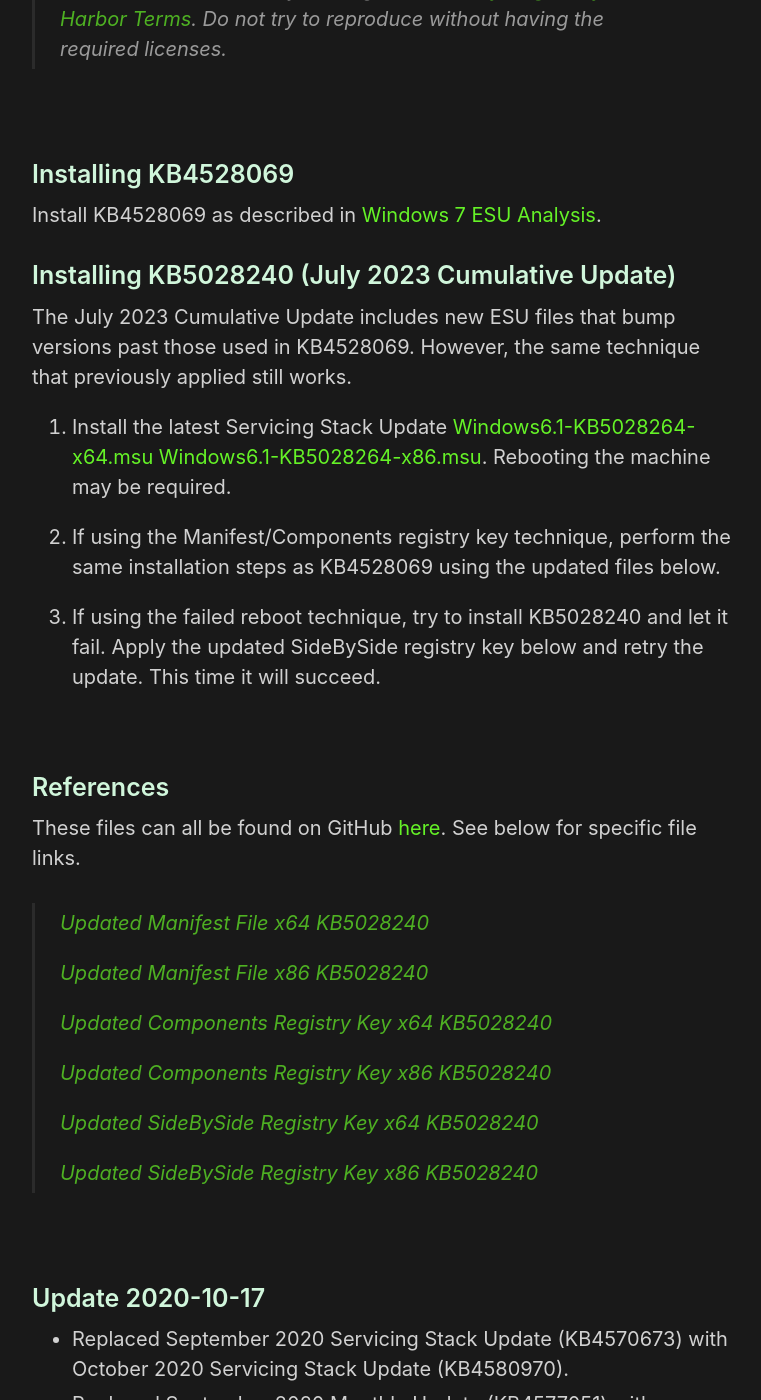
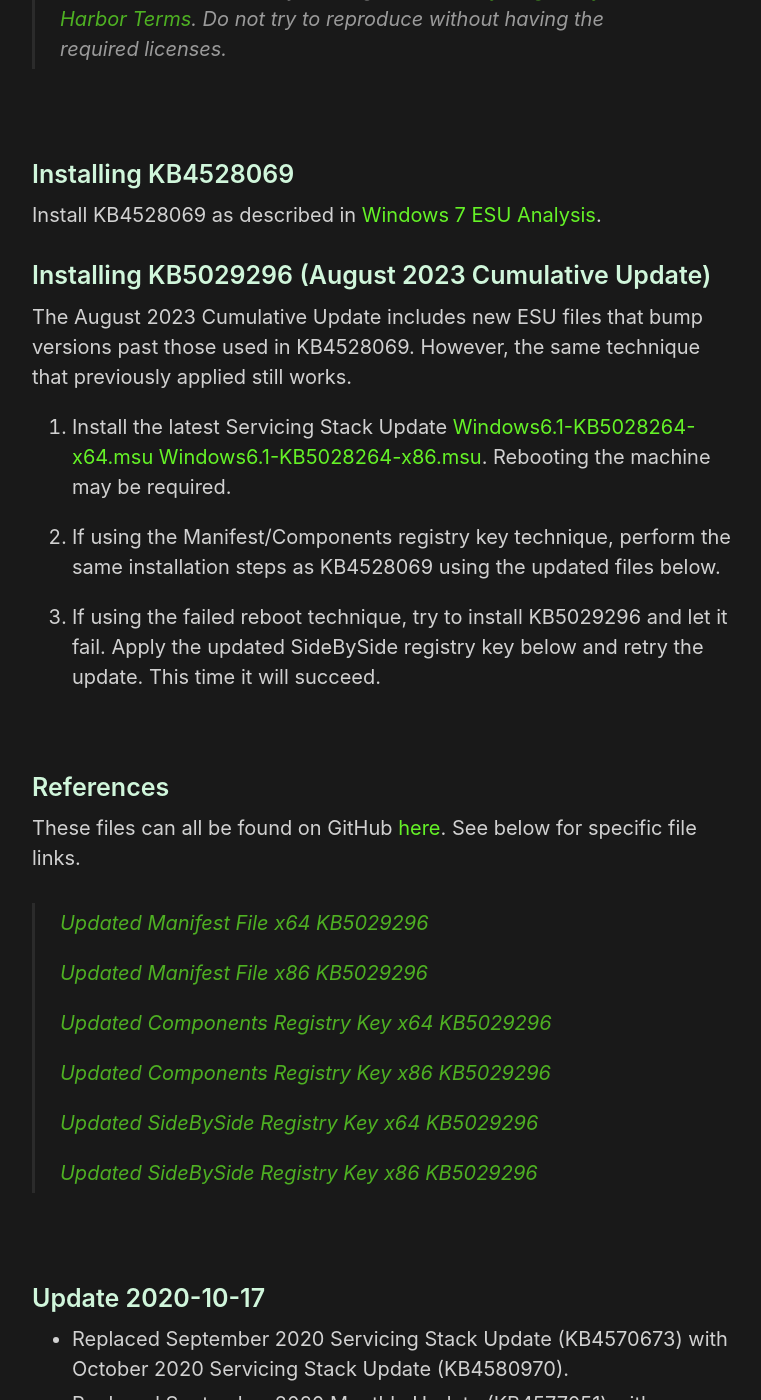
Before and after one commit to HackAndPwn/HackAndPwn.github.io, a Jekyll site: the page built from _posts/2020-09-12-windows-7-esu-analysis-updates.md, in a window 1280 px wide and 1400 px high, scrolled down 731 px. Shown: the whole window, without its empty margins (258-1019 px from the left). Built offline with Jekyll 4.4.1, drawn with Linux system fonts in a browser that asks for light colours; some of the changed text lies outside the part shown.

Commit message:
august 2023 updates

```diff
--- a/_posts/2020-09-12-windows-7-esu-analysis-updates.md
+++ b/_posts/2020-09-12-windows-7-esu-analysis-updates.md
@@ -19,15 +19,15 @@
 
 Install KB4528069 as described in [Windows 7 ESU Analysis](https://hackandpwn.com/windows-7-esu-analysis).
 
-### Installing KB5028240 (July 2023 Cumulative Update)
+### Installing KB5029296 (August 2023 Cumulative Update)
 
-The July 2023 Cumulative Update includes new ESU files that bump versions past those used in KB4528069.  However, the same technique that previously applied still works.
+The August 2023 Cumulative Update includes new ESU files that bump versions past those used in KB4528069.  However, the same technique that previously applied still works.
 
 1. Install the latest Servicing Stack Update [Windows6.1-KB5028264-x64.msu](https://github.com/HackAndPwn/Windows-7-Patching/raw/master/07_ESU_Updates/01_Windows6.1-KB5028264-x64.msu) [Windows6.1-KB5028264-x86.msu](https://github.com/HackAndPwn/Windows-7-Patching/raw/master/07_ESU_Updates/01_Windows6.1-KB5028264-x86.msu).  Rebooting the machine may be required.
 
 2. If using the Manifest/Components registry key technique, perform the same installation steps as KB4528069 using the updated files below.
 
-3. If using the failed reboot technique, try to install KB5028240 and let it fail.  Apply the updated SideBySide registry key below and retry the update.  This time it will succeed.
+3. If using the failed reboot technique, try to install KB5029296 and let it fail.  Apply the updated SideBySide registry key below and retry the update.  This time it will succeed.
 
 <br>
 
@@ -35,17 +35,17 @@
 
 These files can all be found on GitHub [here](https://github.com/HackAndPwn/Windows-7-ESU-Analysis).  See below for specific file links.
 
-> [Updated Manifest File x64 KB5028240](https://github.com/HackAndPwn/Windows-7-ESU-Analysis/blob/master/2023_07/amd64_microsoft-windows-s..edsecurityupdatesai_31bf3856ad364e35_6.1.7602.26623_none_c8d5931e362d3201.manifest)
+> [Updated Manifest File x64 KB5029296](https://github.com/HackAndPwn/Windows-7-ESU-Analysis/blob/master/2023_08/amd64_microsoft-windows-s..edsecurityupdatesai_31bf3856ad364e35_6.1.7602.26664_none_c8ab53b8364cbb1c.manifest)
 >
-> [Updated Manifest File x86 KB5028240](https://github.com/HackAndPwn/Windows-7-ESU-Analysis/blob/master/2023_07/x86_microsoft-windows-s..edsecurityupdatesai_31bf3856ad364e35_6.1.7602.26623_none_6cb6f79a7dcfc0cb.manifest)
+> [Updated Manifest File x86 KB5029296](https://github.com/HackAndPwn/Windows-7-ESU-Analysis/blob/master/2023_08/x86_microsoft-windows-s..edsecurityupdatesai_31bf3856ad364e35_6.1.7602.26664_none_6c8cb8347def49e6.manifest)
 >
-> [Updated Components Registry Key x64 KB5028240](https://github.com/HackAndPwn/Windows-7-ESU-Analysis/blob/master/2023_07/ComponentsRegistryKey_x64.reg)
+> [Updated Components Registry Key x64 KB5029296](https://github.com/HackAndPwn/Windows-7-ESU-Analysis/blob/master/2023_08/ComponentsRegistryKey_x64.reg)
 >
-> [Updated Components Registry Key x86 KB5028240](https://github.com/HackAndPwn/Windows-7-ESU-Analysis/blob/master/2023_07/ComponentsRegistryKey_x86.reg)
+> [Updated Components Registry Key x86 KB5029296](https://github.com/HackAndPwn/Windows-7-ESU-Analysis/blob/master/2023_08/ComponentsRegistryKey_x86.reg)
 >
-> [Updated SideBySide Registry Key x64 KB5028240](https://github.com/HackAndPwn/Windows-7-ESU-Analysis/blob/master/2023_07/SideBySideRegistryKey_x64.reg)
+> [Updated SideBySide Registry Key x64 KB5029296](https://github.com/HackAndPwn/Windows-7-ESU-Analysis/blob/master/2023_08/SideBySideRegistryKey_x64.reg)
 >
-> [Updated SideBySide Registry Key x86 KB5028240](https://github.com/HackAndPwn/Windows-7-ESU-Analysis/blob/master/2023_07/SideBySideRegistryKey_x86.reg)
+> [Updated SideBySide Registry Key x86 KB5029296](https://github.com/HackAndPwn/Windows-7-ESU-Analysis/blob/master/2023_08/SideBySideRegistryKey_x86.reg)
 
 <br>
 
@@ -197,3 +197,7 @@
 * Replaced September 2022 Servicing Stack Update (KB5017397) with July 2023 Servicing Stack Update (KB5028264).
 * Replaced June 2023 Monthly Update (KB5027275) with July 2023 Monthly Update (KB5028240).
 * Replaced June 2023 Manifest, Components Registry Key, and SideBySide Registry Key (6.1.7602.26564) with July 2023 (6.1.7602.26623).
+
+### Update 2023-08-21
+* Replaced July 2023 Monthly Update (KB5028240) with August 2023 Monthly Update (KB5029296).
+* Replaced July 2023 Manifest, Components Registry Key, and SideBySide Registry Key (6.1.7602.26623) with August 2023 (6.1.7602.26664).
```
Also changed, not shown: other parts of _posts/2020-09-12-windows-7-esu-analysis-updates.md (+1 -1 lines), _posts/2020-05-23-windows-7-esu-patching.md (+26 -14 lines).
